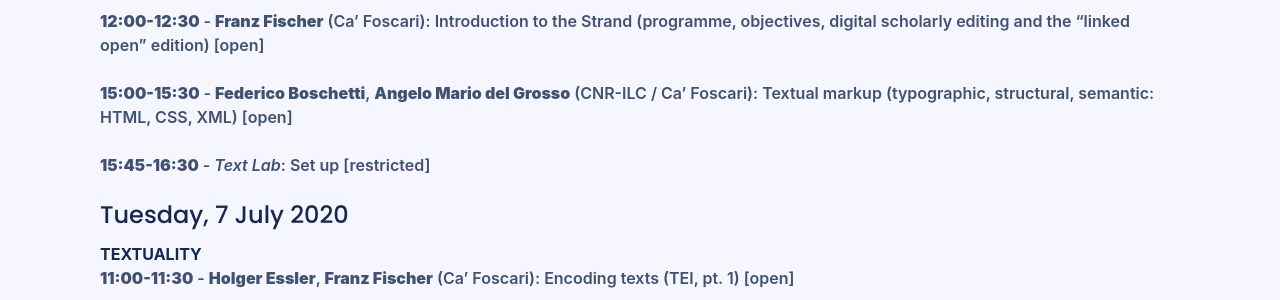
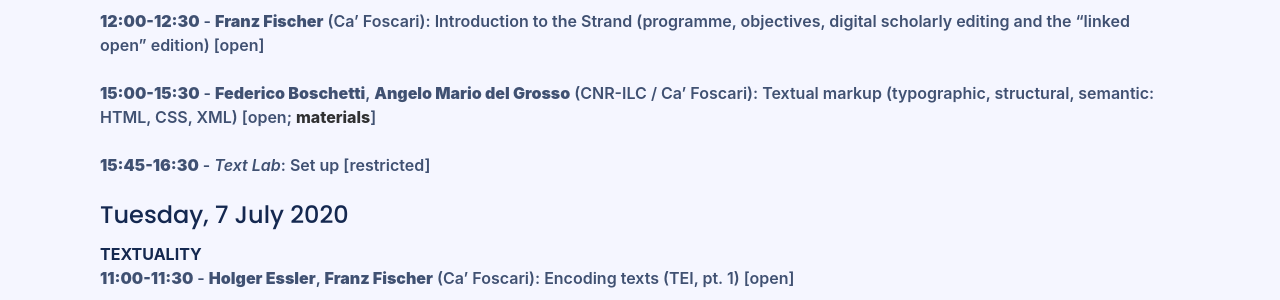
Before and after one commit to vedph/summercamp, a Jekyll site: the page built from programme/strand_1.html, in a window 1280 px wide and 900 px high, scrolled down 354 px. Shown: the part 177-477 px from the top of the window. Built offline with Jekyll 4.4.1, drawn with Linux system fonts in a browser that asks for light colours; nearby versions of some CDN libraries; some web fonts are replaced.

Commit message:
Add link to transcriptions and translations

```diff
--- a/programme/strand_1.html
+++ b/programme/strand_1.html
@@ -16,7 +16,7 @@ subcategory: programme
 
 <p><strong>12:00-12:30</strong> - <strong>Franz Fischer</strong> (Ca’ Foscari): Introduction to the Strand (programme, objectives, digital scholarly editing and the “linked open” edition) [open]<p>
 
-<p><strong>15:00-15:30</strong> - <strong>Federico Boschetti</strong>, <strong>Angelo Mario del Grosso</strong> (CNR-ILC / Ca’ Foscari): Textual markup (typographic, structural, semantic: HTML, CSS, XML) [open]</p>
+<p><strong>15:00-15:30</strong> - <strong>Federico Boschetti</strong>, <strong>Angelo Mario del Grosso</strong> (CNR-ILC / Ca’ Foscari): Textual markup (typographic, structural, semantic: HTML, CSS, XML) [open; <a href="{{site.baseurl}}/materials/transcript_and_translations/" target="_blank">materials</a>]</p>
 
 <p><strong>15:45-16:30</strong> - <em>Text Lab</em>: Set up [restricted]</p>
 
```
